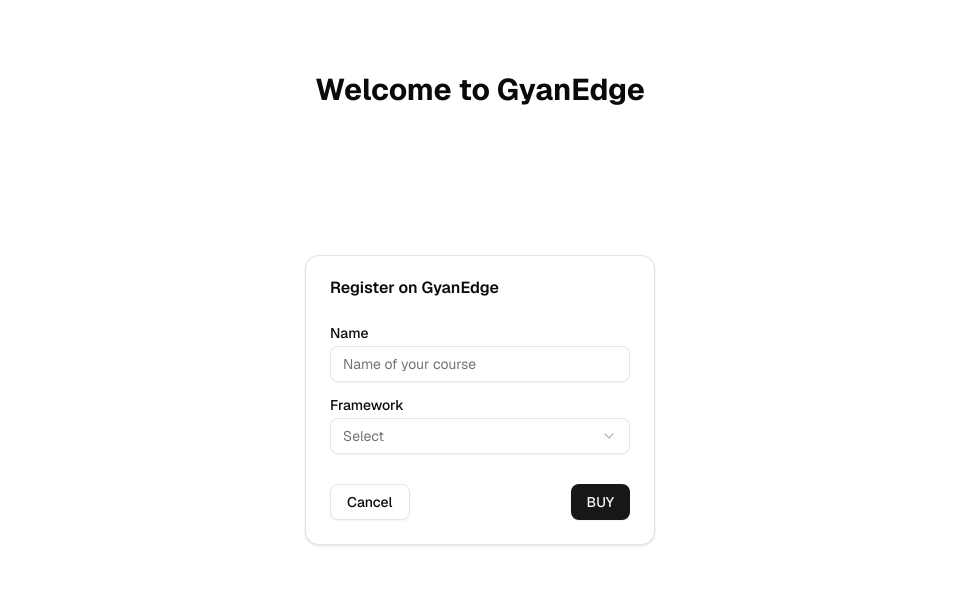
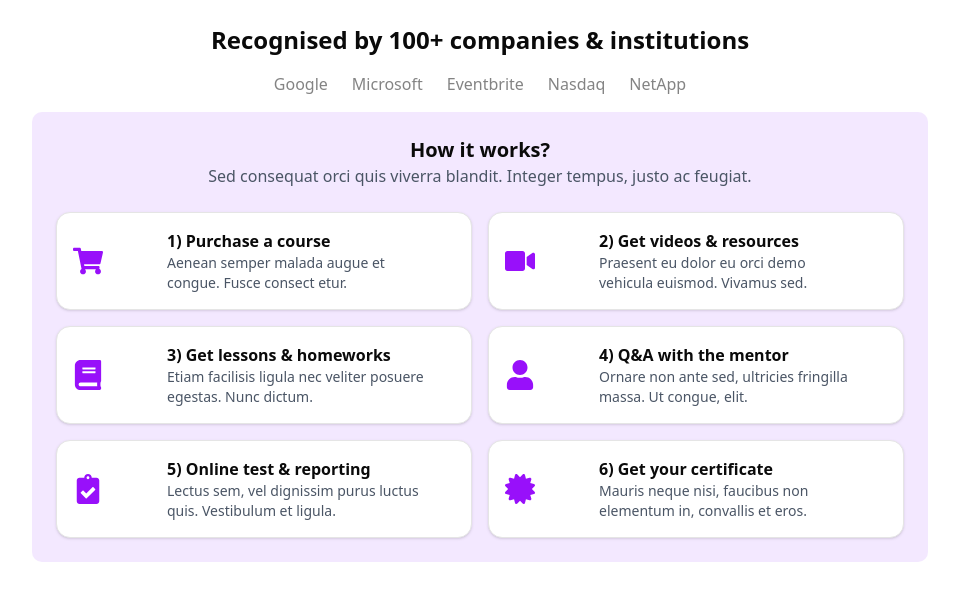
Before and after one commit to amantri0190/GyanEdge, a Next.js app: page / in a window 1280 px wide. Shown: the top 600 px of the page, without its empty margins (160-1119 px from the left). Built offline with nearby package versions, Linux system fonts and the light colour scheme.

Commit message:
logo due

```diff
--- a/app/page.js
+++ b/app/page.js
@@ -1,60 +1,41 @@
-import { Button } from "@/components/ui/button";
-import {
-  Card,
-  CardContent,
-  CardDescription,
-  CardFooter,
-  CardHeader,
-  CardTitle,
-} from "@/components/ui/card";
-import { Input } from "@/components/ui/input";
-import { Label } from "@/components/ui/label";
-import {
-  Select,
-  SelectContent,
-  SelectItem,
-  SelectTrigger,
-  SelectValue,
-} from "@/components/ui/select";
-import Image from "next/image";
+import { Card, CardContent } from "@/components/ui/card";
+import { FaShoppingCart, FaVideo, FaBook, FaUser, FaClipboardCheck, FaCertificate } from "react-icons/fa";
 
-export default function Home() {
+const steps = [
+  { icon: <FaShoppingCart />, title: "Purchase a course", description: "Aenean semper malada augue et congue. Fusce consect etur." },
+  { icon: <FaVideo />, title: "Get videos & resources", description: "Praesent eu dolor eu orci demo vehicula euismod. Vivamus sed." },
+  { icon: <FaBook />, title: "Get lessons & homeworks", description: "Etiam facilisis ligula nec veliter posuere egestas. Nunc dictum." },
+  { icon: <FaUser />, title: "Q&A with the mentor", description: "Ornare non ante sed, ultricies fringilla massa. Ut congue, elit." },
+  { icon: <FaClipboardCheck />, title: "Online test & reporting", description: "Lectus sem, vel dignissim purus luctus quis. Vestibulum et ligula." },
+  { icon: <FaCertificate />, title: "Get your certificate", description: "Mauris neque nisi, faucibus non elementum in, convallis et eros." },
+];
+
+export default function CoursePage() {
   return (
-    <div className="grid grid-rows-[20px_1fr_20px] items-center justify-items-center min-h-screen p-8 pb-20 gap-16 sm:p-20 font-[family-name:var(--font-geist-sans)]">
-      <p className="text-3xl font-bold">Welcome to GyanEdge</p>
-      <Card className="w-[350px]">
-        <CardHeader>
-          <CardTitle>Register on GyanEdge</CardTitle>
-        </CardHeader>
-        <CardContent>
-          <form>
-            <div className="grid w-full items-center gap-4">
-              <div className="flex flex-col space-y-1.5">
-                <Label htmlFor="name">Name</Label>
-                <Input id="name" placeholder="Name of your course" />
-              </div>
-              <div className="flex flex-col space-y-1.5">
-                <Label htmlFor="framework">Framework</Label>
-                <Select>
-                  <SelectTrigger className="w-full" id="framework">
-                    <SelectValue placeholder="Select" />
-                  </SelectTrigger>
-                  <SelectContent position="popper">
-                    <SelectItem value="next">Next.js</SelectItem>
-                    <SelectItem value="sveltekit">SvelteKit</SelectItem>
-                    <SelectItem value="astro">Astro</SelectItem>
-                    <SelectItem value="nuxt">Nuxt.js</SelectItem>
-                  </SelectContent>
-                </Select>
-              </div>
-            </div>
-          </form>
-        </CardContent>
-        <CardFooter className="flex justify-between">
-          <Button variant="outline">Cancel</Button>
-          <Button>BUY</Button>
-        </CardFooter>
-      </Card>
+    <div className="flex flex-col items-center p-6 w-full">
+      <h2 className="text-xl md:text-2xl font-semibold text-center">Recognised by 100+ companies & institutions</h2>
+      <div className="flex flex-wrap justify-center gap-4 md:gap-6 opacity-50 my-4">
+        <span>Google</span>
+        <span>Microsoft</span>
+        <span>Eventbrite</span>
+        <span>Nasdaq</span>
+        <span>NetApp</span>
+      </div>
+      <div className="bg-purple-100 rounded-lg p-6 w-full max-w-4xl">
+        <h3 className="text-lg md:text-xl font-bold text-center">How it works?</h3>
+        <p className="text-center text-gray-600 mb-6 text-sm md:text-base">Sed consequat orci quis viverra blandit. Integer tempus, justo ac feugiat.</p>
+        <div className="grid grid-cols-1 sm:grid-cols-2 gap-4">
+          {steps.map((step, index) => (
+            <Card key={index} className="flex flex-col sm:flex-row items-center p-4">
+              <div className="text-purple-600 text-2xl sm:text-3xl mr-0 sm:mr-4 mb-2 sm:mb-0">{step.icon}</div>
+              <CardContent className="text-center sm:text-left">
+                <h4 className="font-semibold text-sm md:text-base">{index + 1}) {step.title}</h4>
+                <p className="text-xs md:text-sm text-gray-600">{step.description}</p>
+              </CardContent>
+            </Card>
+          ))}
+        </div>
+      </div>
     </div>
   );
 }
```
